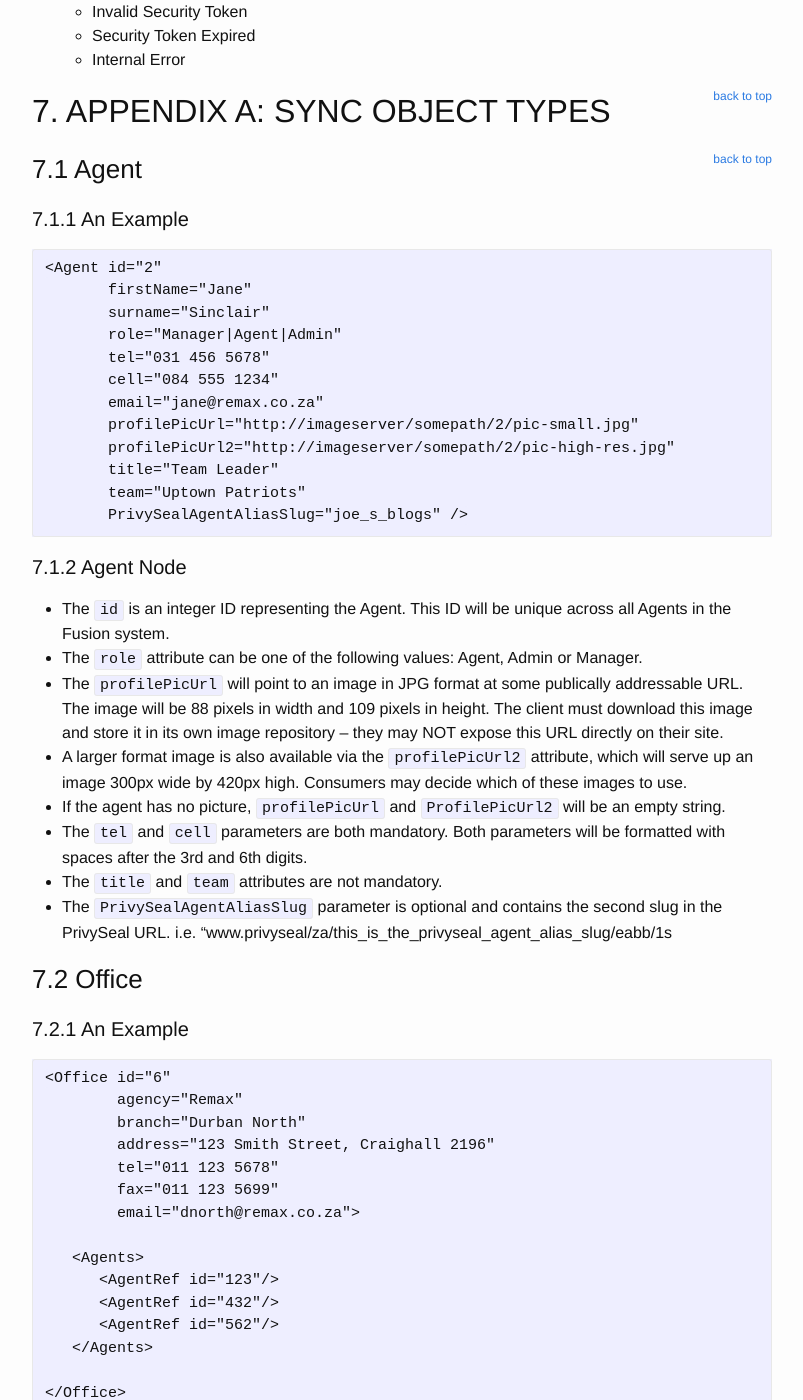
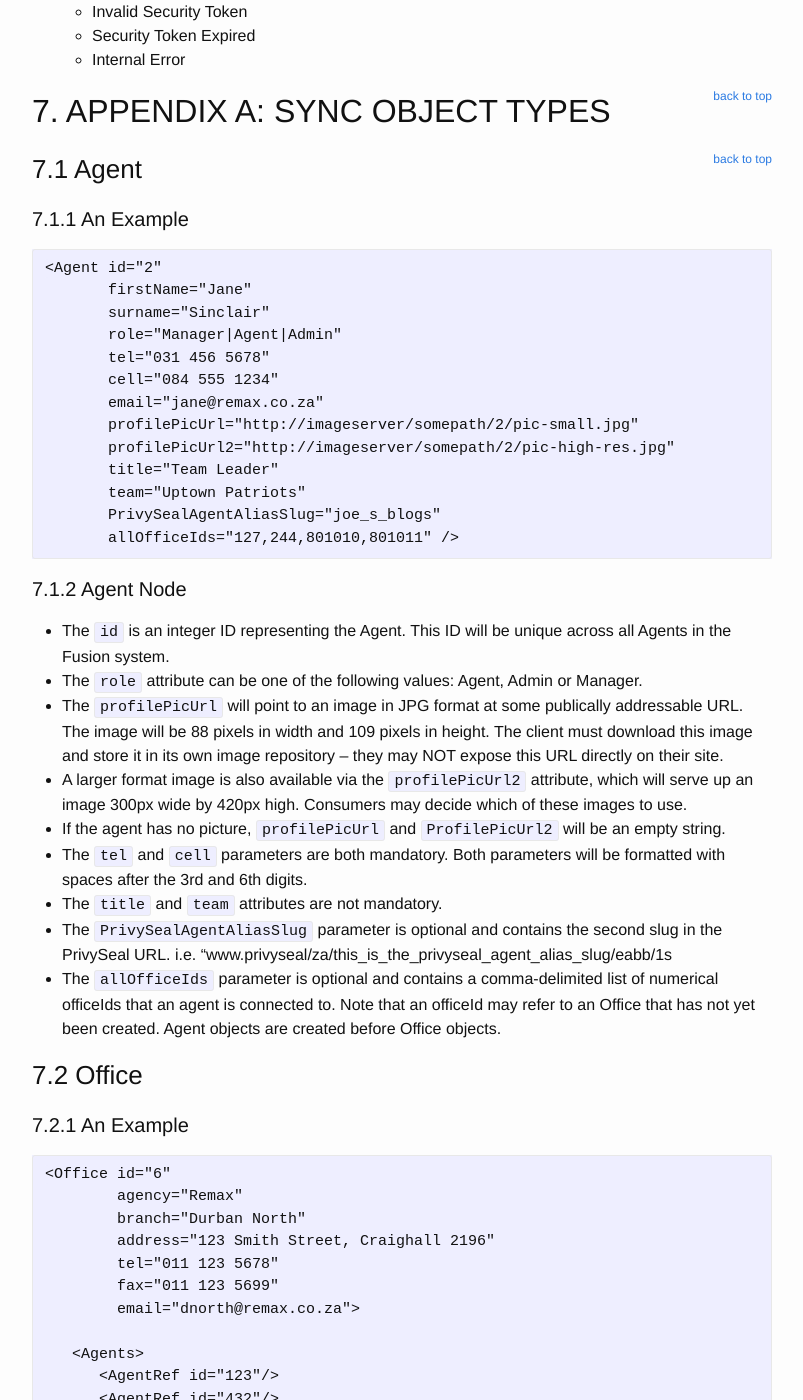
Before and after one commit to EdgeCaseZA/FeedStoreAPI, a Jekyll site: the page built from documentation.md, in a window 1280 px wide and 1400 px high, scrolled down 21105 px. Shown: the whole window, without its empty margins (238-1041 px from the left). Built offline with Jekyll 4.4.1, drawn with Linux system fonts in a browser that asks for light colours; some of the changed text lies outside the part shown.

Commit message:
Documentation updated to Revision 18 - allOfficeIds

```diff
--- a/documentation.md
+++ b/documentation.md
@@ -4,7 +4,7 @@ title: Documentation
 permalink: /docs/
 ---
 
-<small class="pull-right">Revision 17 -- Updated 22 February 2017</small>
+<small class="pull-right">Revision 18 -- Updated 23 March 2017</small>
 
 **TABLE OF CONTENTS**
 
@@ -1102,7 +1102,8 @@ If the enquiry send was successful, an `EnquirySent` element will be returned.
            profilePicUrl2="http://imageserver/somepath/2/pic-high-res.jpg"
            title="Team Leader"
            team="Uptown Patriots"
-           PrivySealAgentAliasSlug="joe_s_blogs" />
+           PrivySealAgentAliasSlug="joe_s_blogs"
+           allOfficeIds="127,244,801010,801011" />
 
 #### 7.1.2 Agent Node
 
@@ -1125,6 +1126,7 @@ If the enquiry send was successful, an `EnquirySent` element will be returned.
 - The `PrivySealAgentAliasSlug` parameter is optional and contains the second
   slug in the PrivySeal URL.
   i.e. "www.privyseal/za/this_is_the_privyseal_agent_alias_slug/eabb/1s
+- The `allOfficeIds` parameter is optional and contains a comma-delimited list of numerical officeIds that an agent is connected to. Note that an officeId may refer to an Office that has not yet been created. Agent objects are created before Office objects.
 
 ### 7.2 Office
 
```
